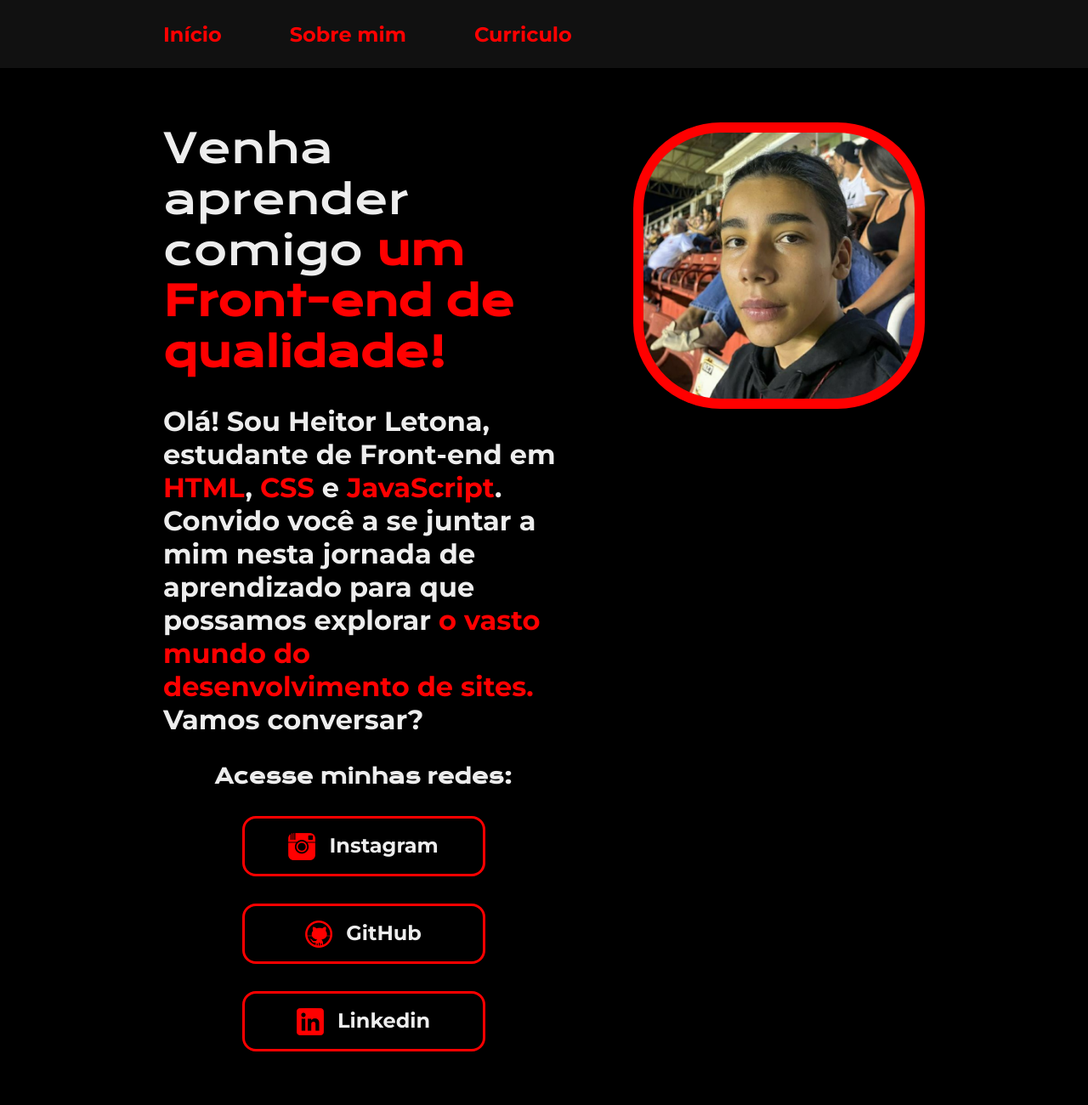
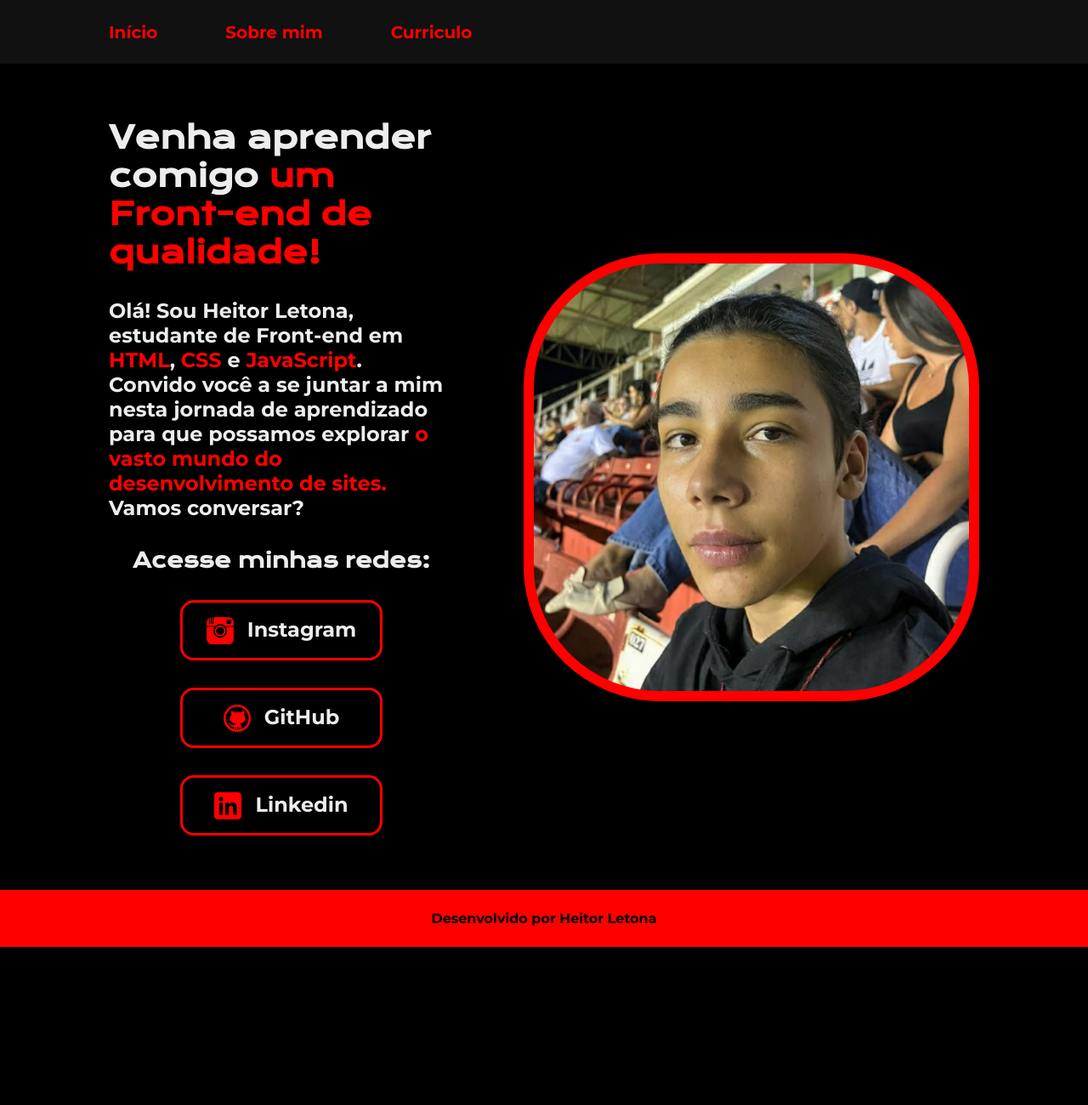
Before and after one commit to heitor3044/Portfolio, a plain HTML site: page index.html in a window 1280 px wide. Shown: the top 1300 px of the page at 85% size. After the commit the page ends 1114 px from the top, so only its background shows below. Drawn offline with nearby package versions, Linux system fonts and the light colour scheme.

Commit message:
Add files via upload

```diff
--- a/index.html
+++ b/index.html
@@ -42,7 +42,7 @@
         <img class="imagem" src="./Assets/heitor.jpeg" alt="Imagem do jovem Heitor Letona em um estádio de futebol durante um jogo em Santa Catarina">
     </main>
     <footer class="rodape">
-        <p class="rodape__texto">Desenvolvido por Heitor Letona</p>
+        <p>Desenvolvido por Heitor Letona</p>
     </footer>
 
 </body>
--- a/styles/style.css
+++ b/styles/style.css
@@ -17,15 +17,15 @@
 
 body {
     box-sizing: border-box;
+    min-height: 100vh;
     background-color: var(--cor-primaria);
     color: var(--cor-secundaria);
 }
 
 .cabecalho {
     display: flex;
-    padding: 2% 2% 2% 15%;
+    padding: 2% 0% 2% 10%;
     background-color: var(--cor-quaternaria);
-    width: auto;
 }
 
 .cabecalho__menu {
@@ -36,7 +36,7 @@ body {
 .cabecalho__menu__link {
     font-family: var(--fonte-secundaria);
     font-weight: 600;
-    font-size: 1.5rem;
+    font-size: 1.25rem;
     color: var(--cor-terciaria);
     text-decoration: none;
     transition: ease-out 0.5s;
@@ -48,24 +48,22 @@ body {
 }
 
 .apresentacao {
-    padding: 5% 15%;
+    padding: 5% 10%;
     display: flex;
+    align-items: center;
     justify-content: space-between;
     gap: 82px;
 }
 
 .apresentacao__conteudo {
-    width: 100%;
+    width: 50%;
     display: flex;
     flex-direction: column;
     gap: 32px;
 }
 
 .apresentacao__conteudo__titulo {
-
-    font-weight: 400;
-    width: 100%;
-    font-size: 3rem;
+    font-size: 2.25rem;
     font-family: var(--fonte-primaria);
 }
 
@@ -79,9 +77,7 @@ strong {
 }
 
 .apresentacao__conteudo__texto {
-    width: 100%;
-    font-size: 2rem;
-    font-weight: 700;
+    font-size: 1.5rem;
     font-family: var(--fonte-secundaria);
 }
 
@@ -103,7 +99,7 @@ strong {
     justify-content: center;
     gap: 16px;
     border: 3px solid var(--cor-terciaria);
-    width: 17.5rem;
+    width: 14.5rem;
     font-weight: 800;
     font-style: normal;
     text-align: center;
@@ -132,45 +128,51 @@ strong {
 }
 
 .imagem {
-    width: 20.0625rem;
-    height: 19.5625rem;
+    width: 50%;
     border-radius: 30%;
     background-color: var(--cor-terciaria);
     padding: 0.75rem;
 }
 
 .rodape {
-    width: auto;
-    display: flex;
-    justify-content: center;
     color: var(--cor-primaria);
     background-color: var(--cor-terciaria);
     padding: 24px;
+    text-align: center;
+    font-family: var(--fonte-secundaria);
+    font-size: 1rem;
+    font-weight: 400;
+
 }
 
-.rodape__texto {
-    text-align: center;
-    font-family: var(--fonte-secundaria);
-    font-size: 1.5rem;
-    font-weight: 400;
-}
-
-@media (max-width: 800px) {
+@media (max-width: 1200px) {
     .cabecalho {
-        padding: 10%;
+        padding: 5%;
     }
 
     .cabecalho__menu {
         justify-content: center;
+        gap: 35px;
     }
 
     .apresentacao {
         flex-direction: column-reverse;
+        padding: 5%;
     }
 
     .apresentacao__conteudo {
-        width: auto;
+        width: 100%;
+        margin-bottom: 25%;
     }
 
+    .apresentacao__links__link {
+        padding: 1rem 1rem;
+    }
+
+    .imagem {
+        padding: 0.75rem;
+        height: 263px;
+        width: 268px;
+    }
 
 }
```
